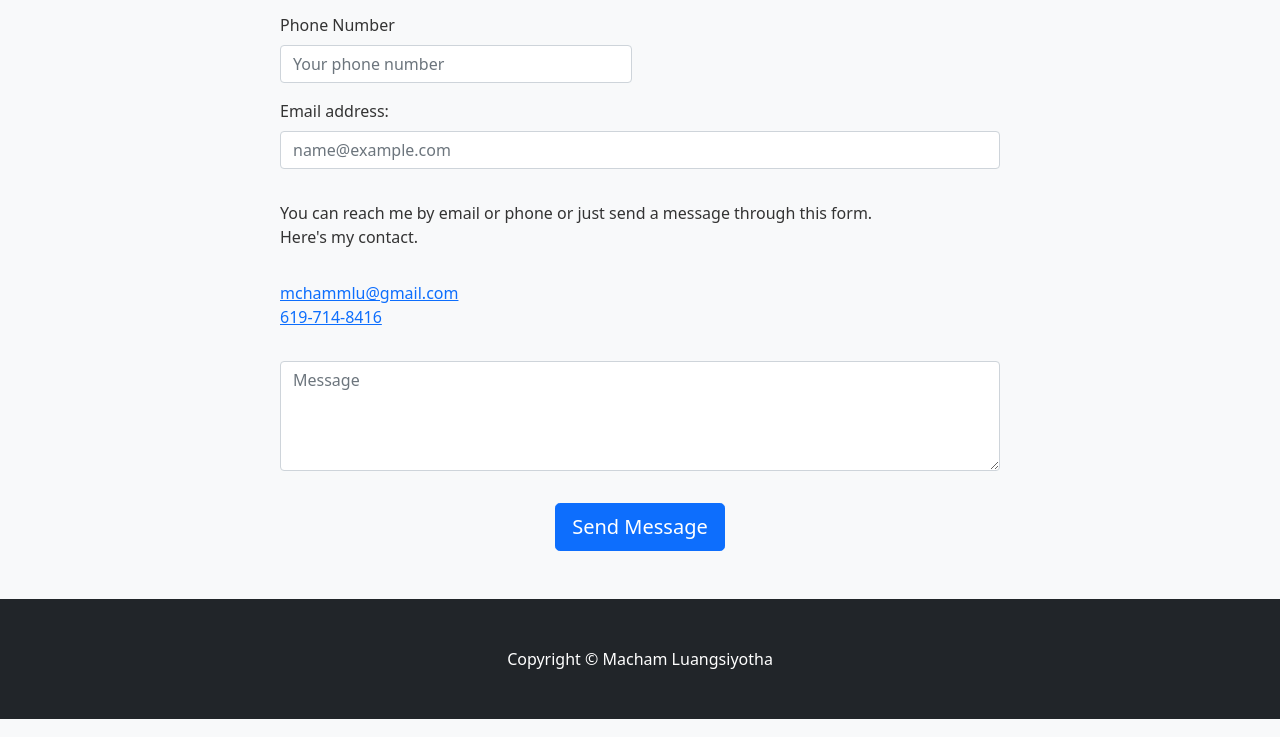
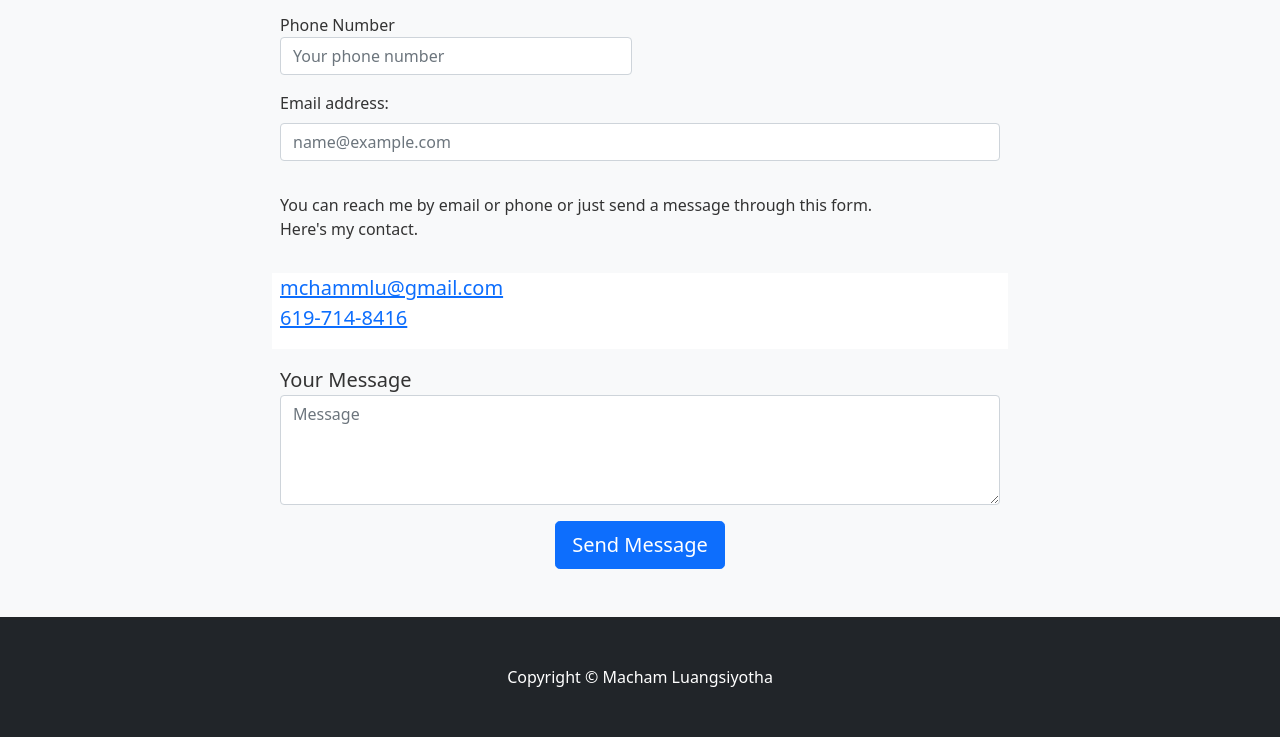
Before and after one commit to macham-dev/webd168, a plain HTML site: page bootstrap-part2/index.html in a window 1280 px wide. Shown: the part 1838-2575 px from the top of the page. Drawn offline with nearby package versions, Linux system fonts and the light colour scheme.

Commit message:
Add files via upload

```diff
--- a/bootstrap-part2/css/custom.css
+++ b/bootstrap-part2/css/custom.css
@@ -60,6 +60,16 @@ header .btn:active {
     animation: rotate 6s infinite alternate;
     box-shadow: 5px 5px 5px 10px rgba(0, 0, 0, 0.5);
 }
+.contact-1 {
+    font-size: 20px;
+    background-color: #ffffff;
+    color: #0000ff;
+
+}
+.message-mb-3 label {
+    font-size: 20px;
+
+}
 @keyframes rotate {
 
     0% {
--- a/bootstrap-part2/index.html
+++ b/bootstrap-part2/index.html
@@ -180,7 +180,7 @@
 
 
                         <div class="col-sm-6">
-                                <label for="phone number" class="form-label">Phone Number</label>
+                                <label for="phone number">Phone Number</label>
                                 <input type="tel" class="form-control" id="phone" placeholder="Your phone number">
                             </div>
 
@@ -193,10 +193,14 @@
 
                         <p>You can reach me by email or phone or just send a message through this form. <br>
                            Here's my contact.</p>
+                           <div class="contact-1">
                            <p><a href="mailto:mchammlu@gmail.com">mchammlu@gmail.com</a> <br>
                             <a href="tel:619-714-8416">619-714-8416</a>
-                            <div class="mb-3">
+                             </div>
+                            <div class="message-mb-3">
+                                <label for="your message">Your Message</label>
                                 <textarea class="form-control" rows="4" placeholder="Message"></textarea>
+
 
                             </div>
                             <div class="text-center">
```
